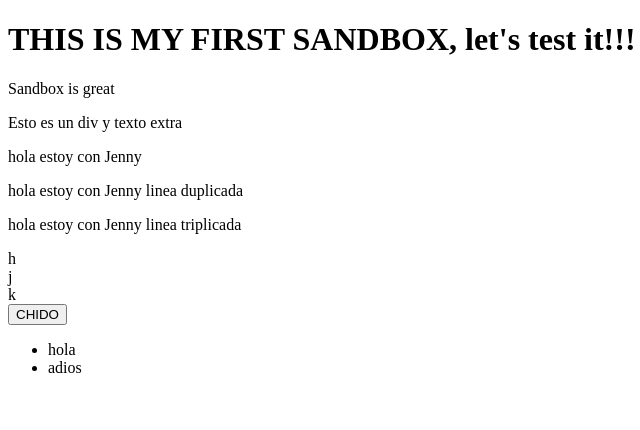
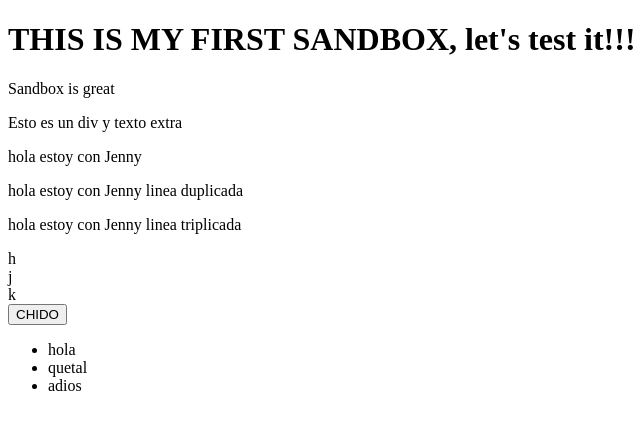
Before and after one commit to JPscript/testCodeSandBox, a website: page index.html in a window 1280 px wide. Shown: the full height of the page, 0-640 px from the left. Drawn offline with Linux system fonts and the light colour scheme.

Commit message:
Update index.html
Prueba

```diff
--- a/index.html
+++ b/index.html
@@ -19,6 +19,7 @@
     <button>CHIDO</button>
     <ul>
       <li>hola</li>
+      <li>quetal</li>
       <li>adios</li>
     </ul>
   </body>
```
